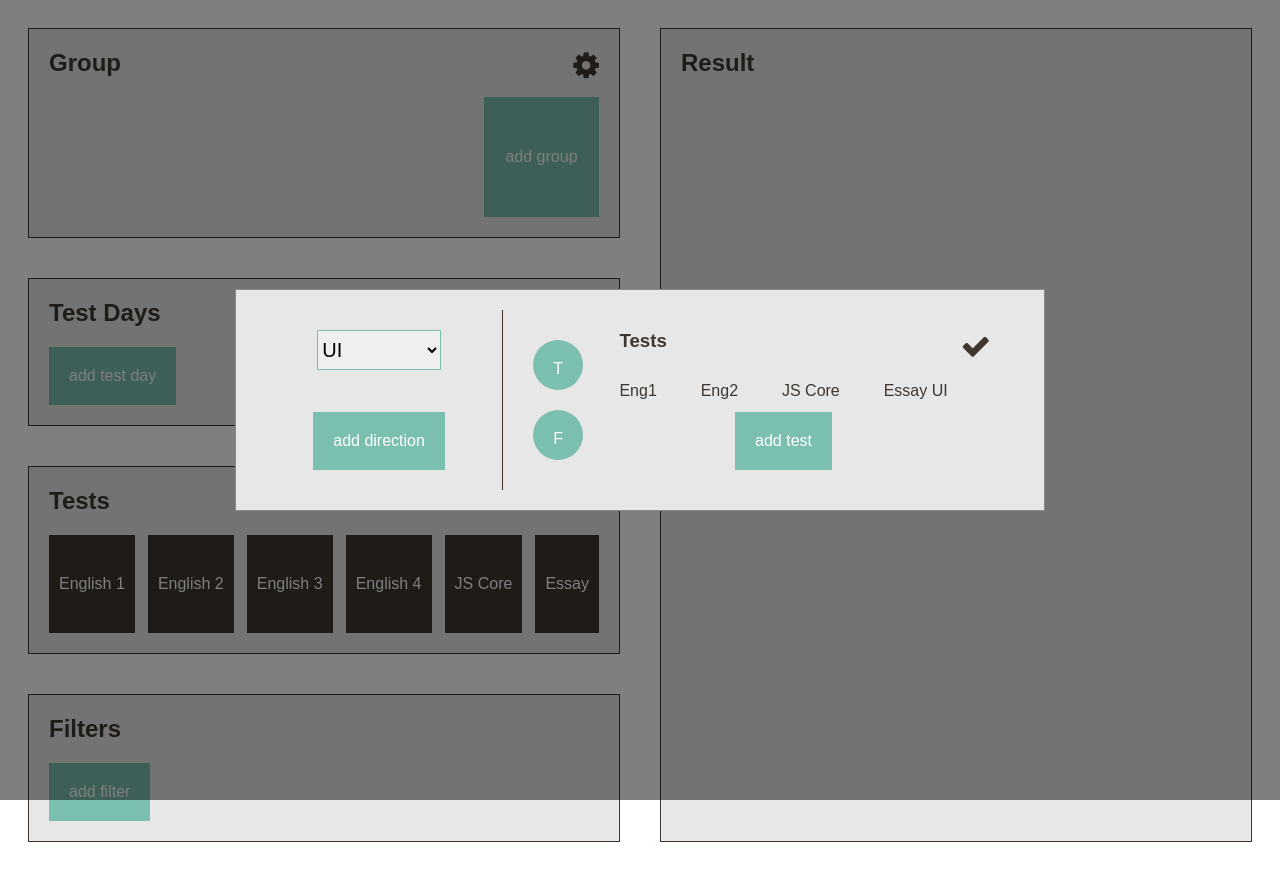
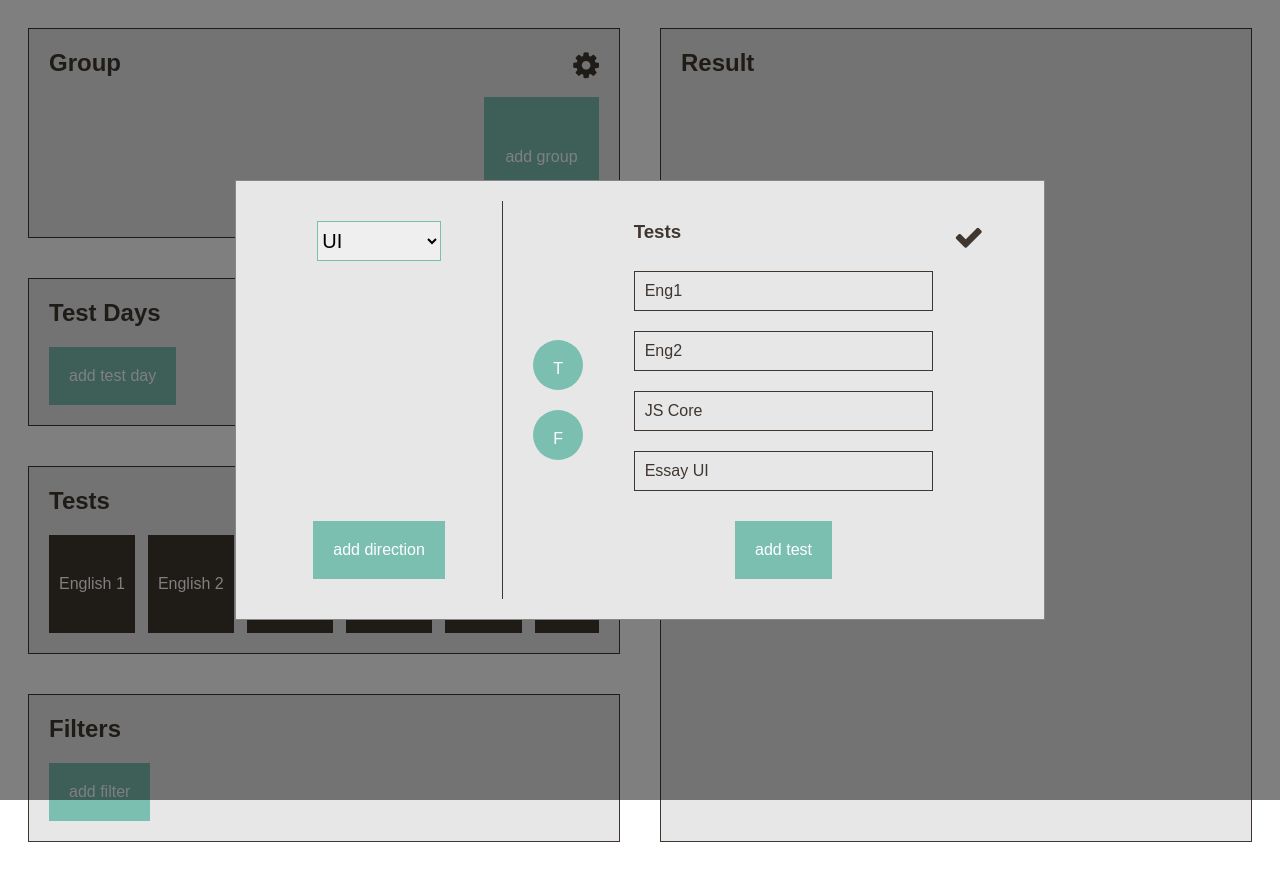
Before and after one commit to vladamiko/Ponni-JS, a website built with webpack: page project/index.html in a window 1280 px wide. Both pictures are taken after a click on the button 586 px from the left and 66 px from the top of the page. Built offline with nearby package versions, Linux system fonts and the light colour scheme.

Commit message:
tests in column

```diff
--- a/project/css/main.css
+++ b/project/css/main.css
@@ -95,6 +95,11 @@ input[type="text"] {
     justify-content: space-between;
     padding-left: 0;
     margin: 0;
+}
+.test-list-wrapper .test-list,
+.filter-list-wrapper .filter-list {
+    flex-direction: column;
+    padding-bottom: 20px;
 }
 .test-list li {
     list-style: none;
@@ -203,3 +208,9 @@ input[type="text"] {
     height: 100%;
     justify-content: space-between;
 }
+.test,
+.filter {
+    padding: 10px;
+    margin: 10px 0;
+    border: 1px solid;
+}
```
